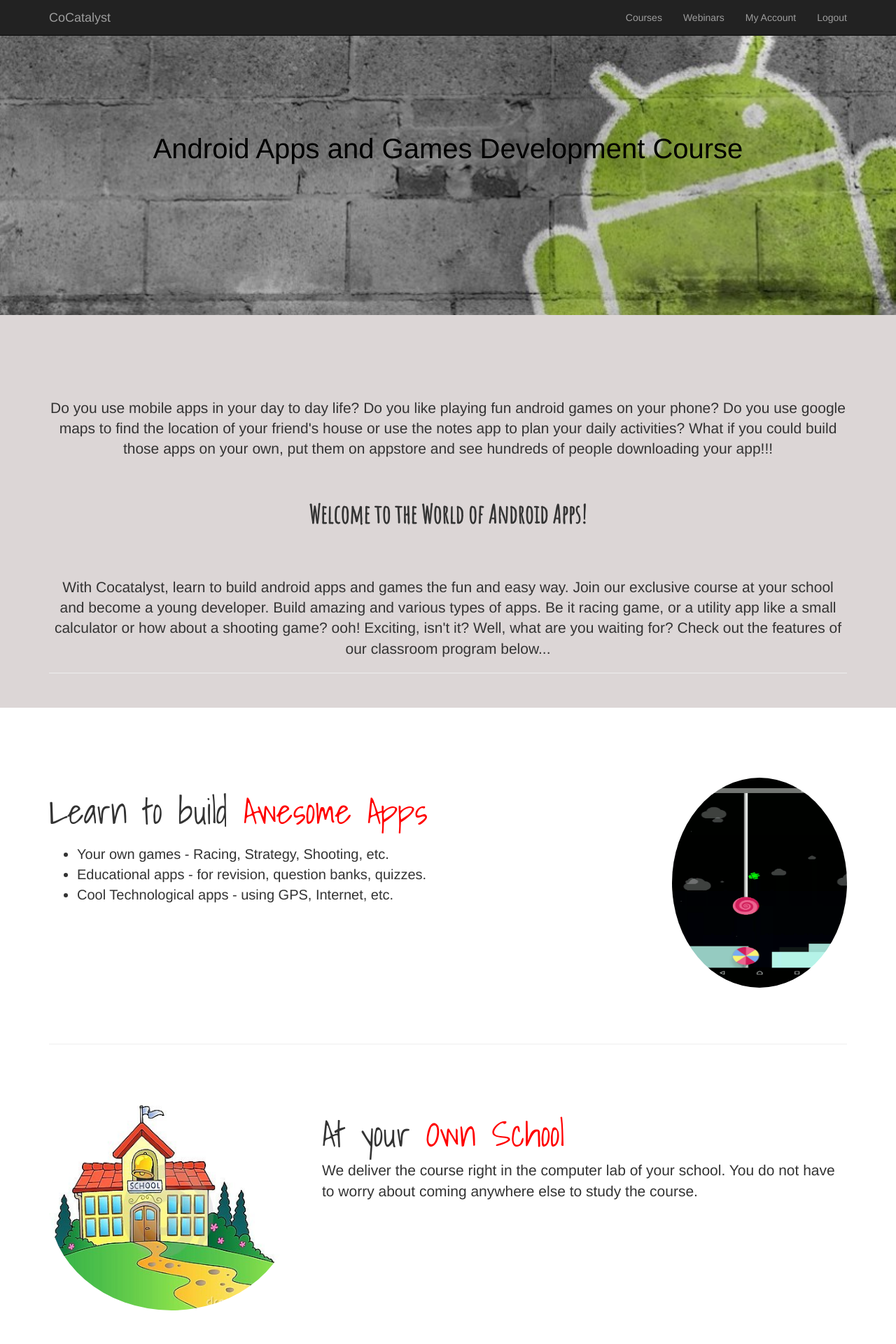
After one commit to vgoel38/EmpowerK-12, a Flask app: page /android in a window 1280 px wide. The commit adds this page. Shown: the top 1920 px of the page at 70% size. Run offline with Flask 2, Linux system fonts and the light colour scheme; a user stored in the database is signed in; some libraries are stand-ins or nearby versions.

Commit message:
android page created+ webinar tested

```diff
--- a/static/common.js
+++ b/static/common.js
@@ -9,7 +9,7 @@
                                     '<span class="icon-bar"></span>'+
                                     '<span class="icon-bar"></span>'+
                                 '</button>'+
-                                '<a class="navbar-brand" href="/login">Empower K-12</a>'+
+                                '<a class="navbar-brand" href="/login">CoCatalyst</a>'+
                                 '<!-- <a class="navbar-brand" href="#">'+
                                     '<img src="http://placehold.it/150x50&text=Logo" alt="">'+
                                 '</a> -->'+
@@ -29,7 +29,7 @@
                     '</nav>';
 
 var footer = '<div id="footer">'+
-             'Contact us : support@cocatalyst.com'+
+             'Email us : support@cocatalyst.com'+
              '</div>';
 
 $('head').append(title);
--- a/static/styles.css
+++ b/static/styles.css
@@ -87,7 +87,8 @@
     text-align: center;
     font-size: 2vw;
     color: #ADD8E6;
-    text-shadow: #000 3px 2px 2px;
+    text-shadow: #000 1px 1px 3px;
+    font-family: 'Raleway', sans-serif;
 }
 #signInButton{
     text-align: center;
@@ -330,12 +331,26 @@
 }
 #quotes h3, #quotes p{
     color: white;
+    text-align: center;
+}
+#quotes q, #quotes p{
+    margin-top: 40px;
+    font-size: 17px;
+}
+#quoter{
+    color: white;
+    font-size: 17px;
+    margin-top: 10px;
+    font-size: 15px;
+    float: right;
+    margin-right: 10px;
 }
 #memoryNote{
-    background-color: gray;
+    background-color: #E3E0E0;
     font-family: 'Ubuntu Condensed', sans-serif;
     padding:20px;
     color: black;
+    opacity: 0.8;
 }
 @media screen and (min-width: 1200px)
 {
@@ -506,3 +521,175 @@
 }
 
 /*webinars styling ends*/
+
+/*android styling starts*/
+
+#androidBackgroundColour1{
+    background-color: #DCD6D6;
+}
+#androidBackgroundColour2{
+    /*background-color: #BDC8D6;*/
+}
+#android-image {
+    margin-top: 50px;
+    display: block;
+    width: 100%;
+    height:400px;
+    text-align: center;
+    background: url('androidcover.jpg') no-repeat center center scroll;
+    -webkit-background-size: cover;
+    -moz-background-size: cover;
+    background-size: cover;
+    -o-background-size: cover;
+}
+#androidTitle {
+    /*margin-bottom: 100px;*/
+    padding: 120px 0;
+    color: black;
+}
+#androidTitle h1 {
+    font-size: 40px;
+    /*background: #fff;*/
+    /*background: rgba(255,255,255,0.9);*/
+    vertical-align: center;
+}
+#androidDescription{
+    background-image: url('android2.png');
+    text-align: center;
+    margin-bottom: 100px;
+    font-weight: 200;
+}
+#androidDescription h1{
+    font-family: 'Amatic SC', cursive;
+    font-weight: 900;
+}
+.differentText{
+    color: red;
+}
+.featurette-divider {
+    margin: 80px 0;
+}
+
+.featurette {
+    overflow: hidden;
+    opacity: 0;
+    margin-top: -20px;
+}
+
+.featurette li{
+    font-size: 20px;
+}
+.featurette-image.pull-left {
+    margin-right: 40px;
+}
+
+.featurette-image.pull-right {
+    margin-left: 40px;
+}
+
+.featurette-heading {
+    font-size: 50px;
+    font-family: 'Shadows Into Light', cursive;
+}
+@media(max-width:1200px) {
+    #androidTitle h1 {
+        font-size: 40px;
+    }
+
+    .featurette-divider {
+        margin: 50px 0;
+    }
+
+    .featurette-image.pull-left {
+        margin-right: 20px;
+    }
+
+    .featurette-image.pull-right {
+        margin-left: 20px;
+    }
+
+    .featurette-heading {
+        font-size: 35px;
+    }
+}
+
+@media(max-width:991px) {
+    #androidTitle h1 {
+        font-size: 105px;
+    }
+
+    .featurette-divider {
+        margin: 40px 0;
+    }
+
+    .featurette-image {
+        max-width: 50%;
+    }
+
+    .featurette-image.pull-left {
+        margin-right: 10px;
+    }
+
+    .featurette-image.pull-right {
+        margin-left: 10px;
+    }
+
+    .featurette-heading {
+        font-size: 30px;
+    }
+}
+
+@media(max-width:768px) {
+    .container {
+        margin: 0 15px;
+    }
+
+    .featurette-divider {
+        margin: 40px 0;
+    }
+
+    .featurette-heading {
+        font-size: 25px;
+    }
+}
+
+@media(max-width:668px) {
+    #androidTitle h1 {
+        font-size: 70px;
+    }
+
+    .featurette-divider {
+        margin: 30px 0;
+    }
+}
+
+@media(max-width:640px) {
+    #androidTitle {
+        padding: 75px 0 25px 0;
+    }
+
+    #androidTitle h1 {
+        font-size: 60px;
+    }
+}
+
+@media(max-width:375px) {
+    .featurette-divider {
+        margin: 10px 0;
+    }
+
+    .featurette-image {
+        max-width: 100%;
+    }
+
+    .featurette-image.pull-left {
+        margin-right: 0;
+        margin-bottom: 10px;
+    }
+
+    .featurette-image.pull-right {
+        margin-bottom: 10px;
+        margin-left: 0;
+    }
+}
+/*android styling ends*/
--- /dev/null
+++ b/templates/android.html
@@ -0,0 +1,139 @@
+<!DOCTYPE html>
+<html lang="en">
+<head>
+    <meta charset="utf-8">
+    <meta http-equiv="X-UA-Compatible" content="IE=edge">
+    <meta name="viewport" content="width=device-width initial-scale=1">
+    <!--JS files!-->
+    <script src="https://ajax.googleapis.com/ajax/libs/jquery/1.12.0/jquery.min.js"></script>
+    <script src="http://maxcdn.bootstrapcdn.com/bootstrap/3.3.6/js/bootstrap.min.js"></script>
+    <!--CS files-->
+    <link rel="stylesheet" type="text/css" href="{{ url_for('static', filename='styles.css') }}">
+    <link rel="stylesheet" href="https://maxcdn.bootstrapcdn.com/bootstrap/3.3.6/css/bootstrap.min.css" integrity="sha384-1q8mTJOASx8j1Au+a5WDVnPi2lkFfwwEAa8hDDdjZlpLegxhjVME1fgjWPGmkzs7" crossorigin="anonymous">
+    <!--Fonts-->
+    <link href='https://fonts.googleapis.com/css?family=Raleway' rel='stylesheet' type='text/css'>
+    <link href='https://fonts.googleapis.com/css?family=Ubuntu+Condensed' rel='stylesheet' type='text/css'>
+    <link href='https://fonts.googleapis.com/css?family=Amatic+SC' rel='stylesheet' type='text/css'>
+    <link href='https://fonts.googleapis.com/css?family=Shadows+Into+Light' rel='stylesheet' type='text/css'>
+    <script type="text/javascript">
+    $(document).ready(function() {
+
+    /* Every time the window is scrolled ... */
+    $(window).scroll( function(){
+
+        /* Check the location of each desired element */
+        $('.featurette').each( function(i){
+
+            var bottom_of_object = $(this).offset().top + $(this).outerHeight();
+            var bottom_of_window = $(window).scrollTop() + $(window).height();
+
+            /* If the object is completely visible in the window, fade it it */
+            if( bottom_of_window > bottom_of_object ){
+
+                $(this).animate({'opacity':'1','margin-top':'0px'},500);
+
+            }
+
+        });
+
+    });
+
+});
+</script>
+</head>
+
+<body id="androidBackgroundColour2">
+
+    <!-- Full Width Image Header -->
+    <header id="android-image">
+        <div id="androidTitle">
+            <div class="container">
+                <h1>Android Apps and Games Development Course</h1>
+            </div>
+        </div>
+    </header>
+
+<div id="androidBackgroundColour1">
+    <div class="container lead" id="androidDescription">
+        <!-- <hr> -->
+        <br><br><br><br>
+        <p>Do you use mobile apps in your day to day life? Do you like playing fun android games on your phone? Do you use google maps to find the location of your friend's house or use the notes app to plan your daily activities? What if you could build those apps on your own, put them on appstore and see hundreds of people downloading your app!!!</p>
+        <br>
+        <h1>Welcome to the World of Android Apps!</h1>
+        <br><br>
+        <p>With Cocatalyst, learn to build android apps and games the fun and easy way. Join our exclusive course at your school and become a young developer. Build amazing and various types of apps. Be it racing game, or a utility app like a small calculator or how about a shooting game? ooh! Exciting, isn't it? Well, what are you waiting for? Check out the features of our classroom program below...</p>
+        <hr>
+        <br>
+    </div>
+</div>
+
+    <!-- Page Content -->
+<div id="androidBackgroundColour2">
+    <div class="container">
+
+        <!-- <hr class="featurette-divider"> -->
+
+        <!-- First Featurette -->
+        <div class="featurette">
+            <img class="featurette-image img-circle img-responsive pull-right" src="static/flappyandroid.gif" style="width:250px;height:300px;">
+            <h1 class="featurette-heading">Learn to build
+                <span class="differentText">Awesome Apps</span>
+            </h1>
+            <p class="lead">
+                <ul>
+                    <li>Your own games - Racing, Strategy, Shooting, etc.</li>
+                    <li>Educational apps - for revision, question banks, quizzes.</li>
+                    <li>Cool Technological apps - using GPS, Internet, etc.</li>
+                </ul>
+            </p>
+        </div>
+
+        <hr class="featurette-divider">
+
+        <!-- Second Featurette -->
+        <div class="featurette">
+            <img class="featurette-image img-circle img-responsive pull-left" src="static/school.jpg" style="width:350px;height:300px;">
+            <h2 class="featurette-heading">At your
+                <span class="differentText">Own School</span>
+            </h2>
+            <p class="lead">We deliver the course right in the computer lab of your school. You do not have to worry about coming anywhere else to study the course.</p>
+        </div>
+
+        <hr class="featurette-divider">
+
+        <!-- Third Featurette -->
+        <div class="featurette">
+            <img class="featurette-image img-responsive pull-right" src="static/flexible.jpg" style="width:300px;height:200px;">
+            <h2 class="featurette-heading">Taught at
+                <span class="differentText">Flexible Timings</span>
+            </h2>
+            <p class="lead">We make sure that our course classes never clashes with your school classes. Therefore, we hold the classes during holidays or before/after school hours. It is all flexible and timings are decided only after input from school students, teachers and parents.</p>
+        </div>
+
+        <hr class="featurette-divider">
+
+        <!-- Fourth Featurette -->
+        <div class="featurette">
+            <img class="featurette-image img-responsive pull-left" src="static/expert.jpg" style="width:200px;height:300px;">
+            <h2 class="featurette-heading">Delivered by
+                <span class="differentText">Experts</span>
+            </h2>
+            <p class="lead">We are experts at dealing with all kinds of students and are trained at android app development. We mold the course according to the students' needs and thus deliver the best result possible.</p>
+        </div>
+
+        <hr class="featurette-divider">
+
+        <br><br><br><br>
+    </div>
+</div>
+    <!-- /.container -->
+
+<script type="text/javascript" src="static/common.js"></script>
+<script type="text/javascript">
+    // $(document).ready(function(){  // $(document).ready shorthand
+    //     $('.featurette').hide().fadeIn('slow');
+    // });
+</script>
+
+</body>
+</html>
--- a/templates/courses.html
+++ b/templates/courses.html
@@ -63,7 +63,7 @@
         <hr> -->
         <div id="course" class="row">
             <div class="courseImg col-md-3 dim" ><a href="#"><img class="col img-responsive" src="static/android.jpg" width="250px" height="150px"></a></div>
-            <div class="coursecontent col-md-9"><h3><a href="#">Android apps and games Deveopment Course</a></h3><p>Develop android apps and games in this incredible mobile app dvelopment course.</p></div>
+            <div class="coursecontent col-md-9"><h3><a href="/android">Android apps and games Deveopment Course</a></h3><p>Develop android apps and games in this incredible mobile app dvelopment course.</p></div>
         </div>
         <hr>
     </div>
--- a/templates/login.html
+++ b/templates/login.html
@@ -23,7 +23,7 @@
 <body>
     <div id="login">
         <h1 id="companyName">CoCatalyst</h1>
-        <h4 id="tagLine">Courses | Community | Culture</h4>
+        <h4 id="tagLine"><p>Courses&nbsp;&nbsp;&nbsp;|&nbsp;&nbsp;&nbsp;Community&nbsp;&nbsp;&nbsp;|&nbsp;&nbsp;&nbsp;Culture<p></h4>
         <!-- GOOGLE PLUS SIGN IN BUTTON-->
         <div id="signInButton">
           <span class="g-signin"
--- a/templates/webinars.html
+++ b/templates/webinars.html
@@ -23,6 +23,10 @@
         <p>Webinars are, well, online seminars. We keep holding webinars time to time so as to keep you aware of latest trends and shifts in fields not only related to our courses but other fields as well. Below you can find some upcoming seminars.</p>
     </div>
 
+    <div class="container">
+        <iframe width="560" height="315" src="https://www.youtube.com/embed/bLv9EzT1qzE" frameborder="0" allowfullscreen></iframe>
+    </div>
+
     <div id="webinars" class="container" style="background-color: green">
         <h2>Upcoming Webinars</h2>
         <div class="row">
```
Also changed, not shown: project.py (+7 -0 lines), templates/memory.html (+10 -4 lines), static/android2.png (added), static/androidCover.jpg (added), static/androidgame.jpg (added), static/expert.jpg (added), static/flappyandroid.gif (added), static/flexible.jpg (added), static/school.jpg (added).
